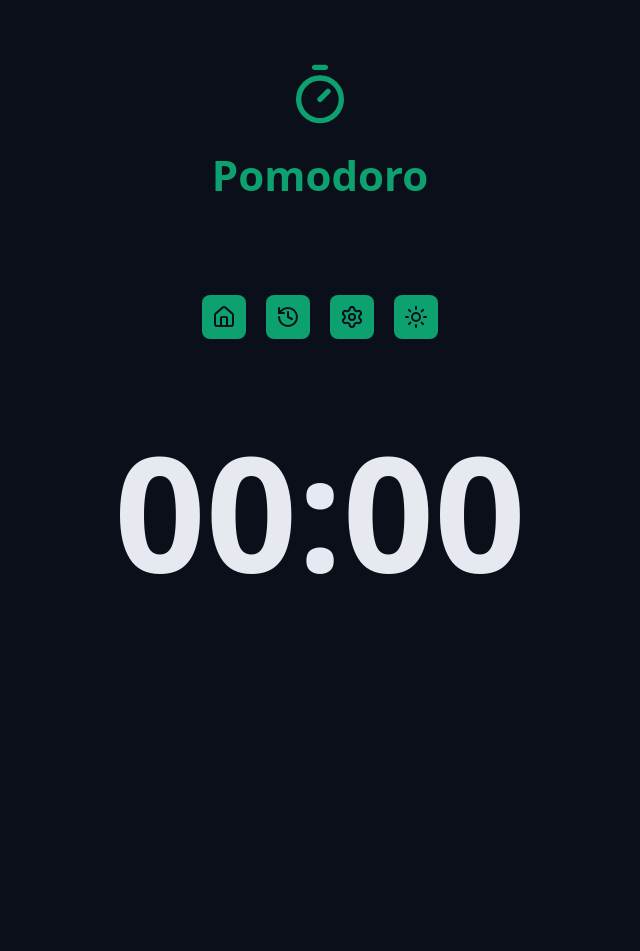
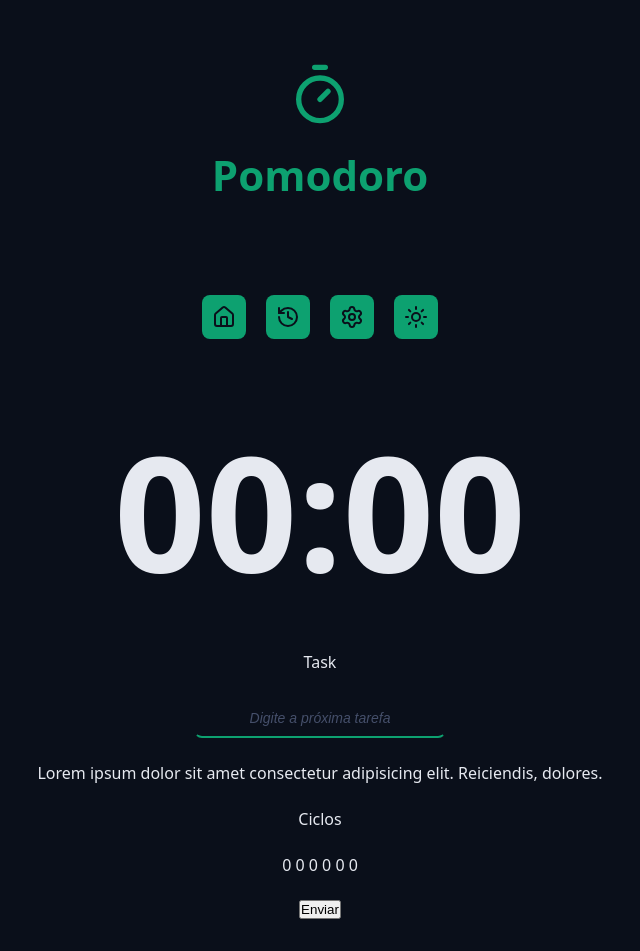
Before and after one commit to ramoneirao/pomodoro, a React (Vite) app: page / in a window 1280 px wide. Shown: the whole page, without its empty margins (320-960 px from the left). Before the commit the page ends 800 px from the top, so only its background shows below. Built offline with nearby package versions, Linux system fonts and the light colour scheme.

Commit message:
feat: add componente de input

```diff
--- a/src/App.tsx
+++ b/src/App.tsx
@@ -5,6 +5,7 @@ import { CountDown } from "./components/CountDown"
 
 import "./style/theme.css"
 import "./style/global.css"
+import { DefaultInput } from "./components/DefoutInput"
 
 export function App() {
     return (
@@ -20,6 +21,28 @@ export function App() {
             <Container>
                 <CountDown />
             </Container>
+
+            <Container>
+                <form className="form" action="">
+                    <div className="formRow">
+                        <DefaultInput id="task" type="text" labelText="Task" placeholder="Digite a próxima tarefa" />
+                    </div>
+
+                    <div className="formRow">
+                        <p>Lorem ipsum dolor sit amet consectetur adipisicing elit. Reiciendis, dolores.</p>
+                    </div>
+
+                    <div className="formRow">
+                        <p>Ciclos</p>
+                        <p> 0 0 0 0 0 0</p>
+                    </div>
+
+                    <div className="formRow">
+                        <button type="submit">Enviar</button>
+                    </div>
+
+                </form>
+            </Container>
         </>
     )
 }
--- /dev/null
+++ b/src/components/DefoutInput/index.tsx
@@ -0,0 +1,17 @@
+import styles from "./styles.module.css"
+
+type DefaultInputProps = {
+    id: string
+    labelText?: string
+} & React.ComponentProps<"input">;
+
+
+
+export function DefaultInput({ id, labelText, type, ...rest}: DefaultInputProps) {
+    return (
+        <>
+            {labelText && <label htmlFor={id}>{labelText}</label>}
+            <input className={styles.input} id={id} type={type} {...rest} />
+        </>
+    )
+}
--- /dev/null
+++ b/src/components/DefoutInput/styles.module.css
@@ -0,0 +1,28 @@
+.input {
+    background-color: transparent;
+    text-align: center;
+    font-size: 1.8rem;
+    padding: 0.8rem;
+    border-radius: 0.8rem;
+    color: var(--text-default);
+    outline: none;
+    border: 0.2rem solid transparent;
+    border-bottom: 0.2rem solid var(--primary);
+}
+
+.input:focus {
+    border: 0.2rem solid var(--primary);
+    transition: 0.25s ease-in-out;
+}
+
+.input::placeholder {
+    color: var(--gray-500);
+    font-size: 1.4rem;
+    font-style: italic;
+}
+
+.input:disabled {
+    border-bottom: 0.2rem solid var(--disabled);
+    color: var(--text-muted);
+    cursor: not-allowed;
+}
--- a/src/style/global.css
+++ b/src/style/global.css
@@ -15,3 +15,19 @@ body {
     background: var(--gray-900);
     color: var(--text-default);
 }
+
+.form {
+  display: flex;
+  align-items: center;
+  justify-content: center;
+  flex-direction: column;
+  gap: 2.4rem;
+}
+
+.formRow {
+  display: flex;
+  align-items: center;
+  justify-content: center;
+  flex-direction: column;
+  gap: 2.4rem;
+}
```
